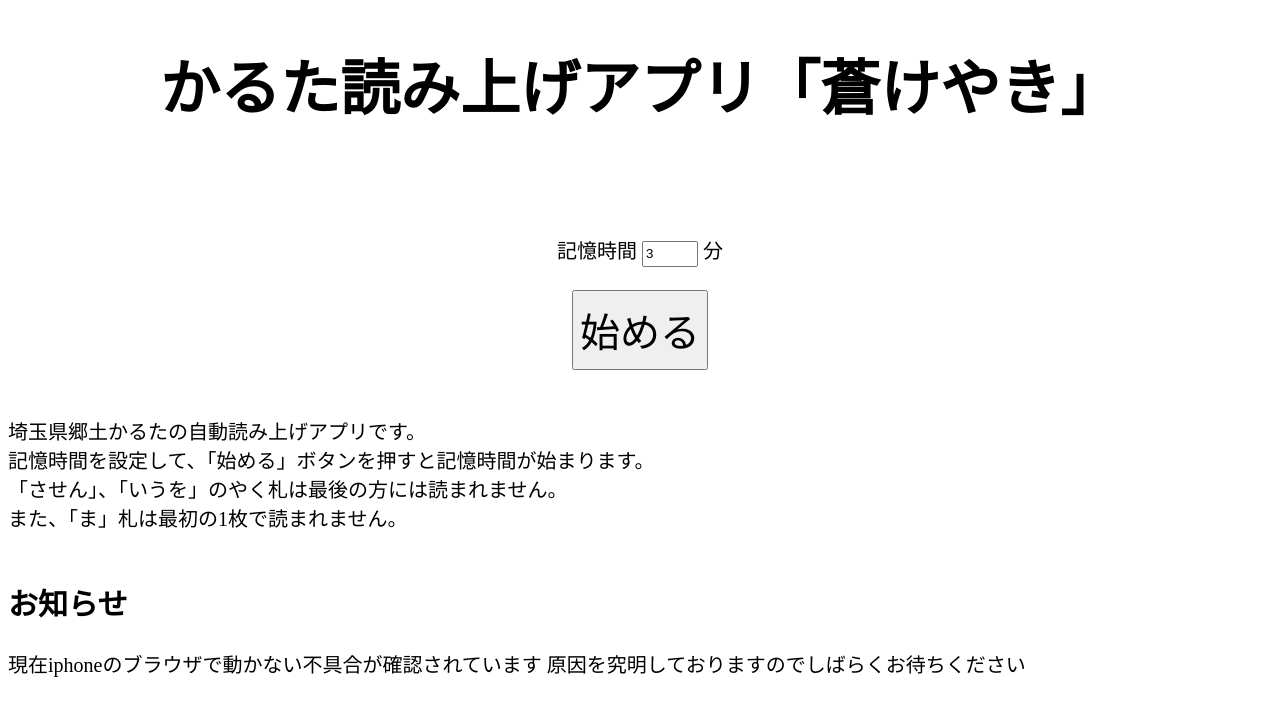
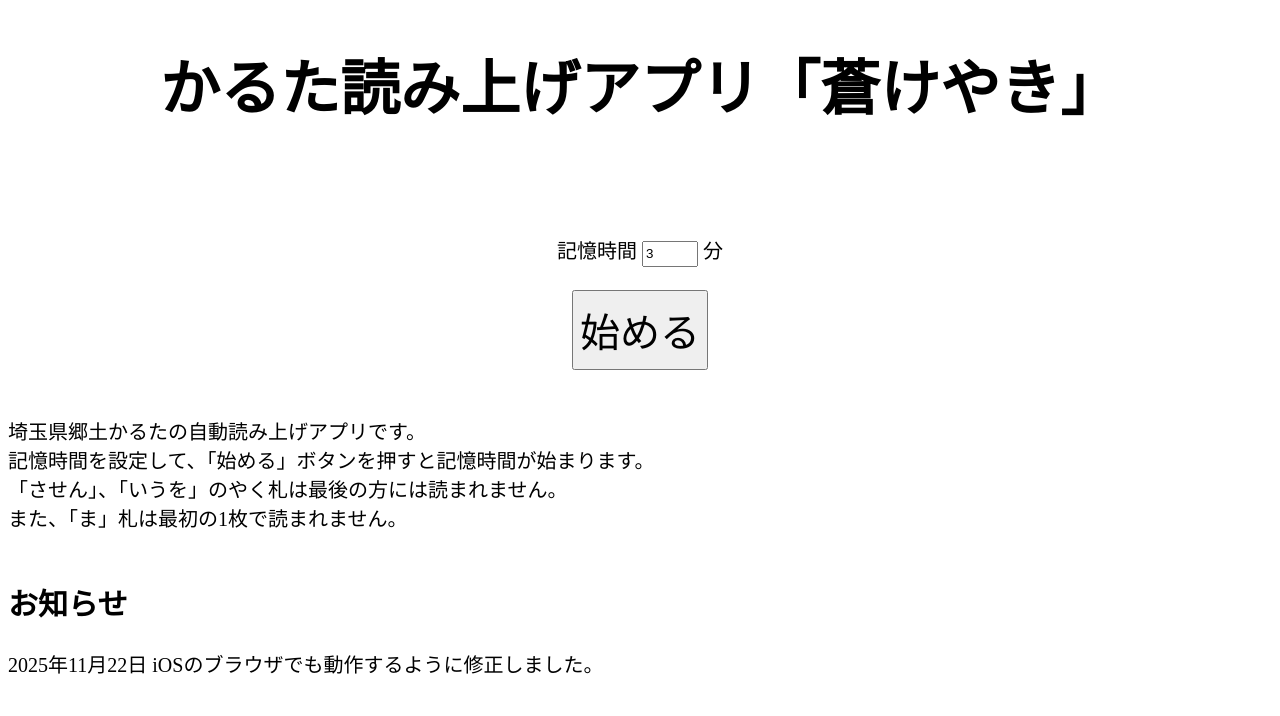
Before and after one commit to Uminegi/RATCH, a plain HTML site: page index.html in a window 1280 px wide. Drawn offline with Linux system fonts and the light colour scheme.

Commit message:
お知らせの変更

```diff
--- a/index.html
+++ b/index.html
@@ -67,8 +67,8 @@
         <h2>
             お知らせ
         </h2>
-        現在iphoneのブラウザで動かない不具合が確認されています
-        原因を究明しておりますのでしばらくお待ちください
+        2025年11月22日
+        iOSのブラウザでも動作するように修正しました。
 
 
     </div>
```
